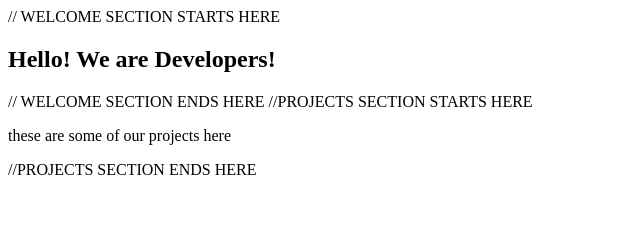
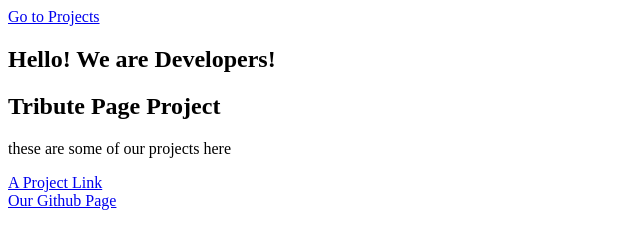
Before and after one commit to sanberkzulfikar/sanberk-cyrille, a plain HTML site: page fcc-test-suite-template-master/index.html in a window 1280 px wide. Shown: the whole page, without its empty margins (0-640 px from the left). Drawn offline with Linux system fonts and the light colour scheme.

Commit message:
user story 8 is done

```diff
--- a/fcc-test-suite-template-master/index.html
+++ b/fcc-test-suite-template-master/index.html
@@ -1,5 +1,6 @@
 <!DOCTYPE html>
 <html lang="en">
+
 <head>
   <meta charset="UTF-8" />
   <title>Fork Me! FCC: Test Suite Template</title>
@@ -7,18 +8,27 @@
 </head>
 
 <body>
-    <script src="https://cdn.freecodecamp.org/testable-projects-fcc/v1/bundle.js"></script>
-
-    // WELCOME SECTION STARTS HERE
+  <nav id="navbar">
+    <a href="#projects">Go to Projects</a>
+  </nav>
+  <!-- // WELCOME SECTION STARTS HERE -->
   <section id="welcome-section">
     <h1>Hello! We are Developers!</h1>
   </section>
-    // WELCOME SECTION ENDS HERE //PROJECTS SECTION STARTS HERE
-    <section id="projects" class="project-title">
+  <!-- // WELCOME SECTION ENDS HERE //PROJECTS SECTION STARTS HERE -->
+  <section id="projects">
+    <h2 class="project-tile">Tribute Page Project</h2>
     <p>these are some of our projects here</p>
+    <a href="https://codepen.io/freeCodeCamp/full/zNqgVx">A Project Link</a>
+  </section>
+  <section id="social-links">
+    <a href="https://www.github.com/sanberkzulfikar" id="profile-link" target="_blank">Our Github Page</a>
   </section>
 
-    //PROJECTS SECTION ENDS HERE
+
+  <!-- // PROJECTS SECTION ENDS HERE -->
+  <script src="https://cdn.freecodecamp.org/testable-projects-fcc/v1/bundle.js"></script>
   <script src="js/index.js"></script>
 </body>
+
 </html>
```
Also changed, not shown: 1 other file. Lines whose indentation alone changed are shown as unchanged.
